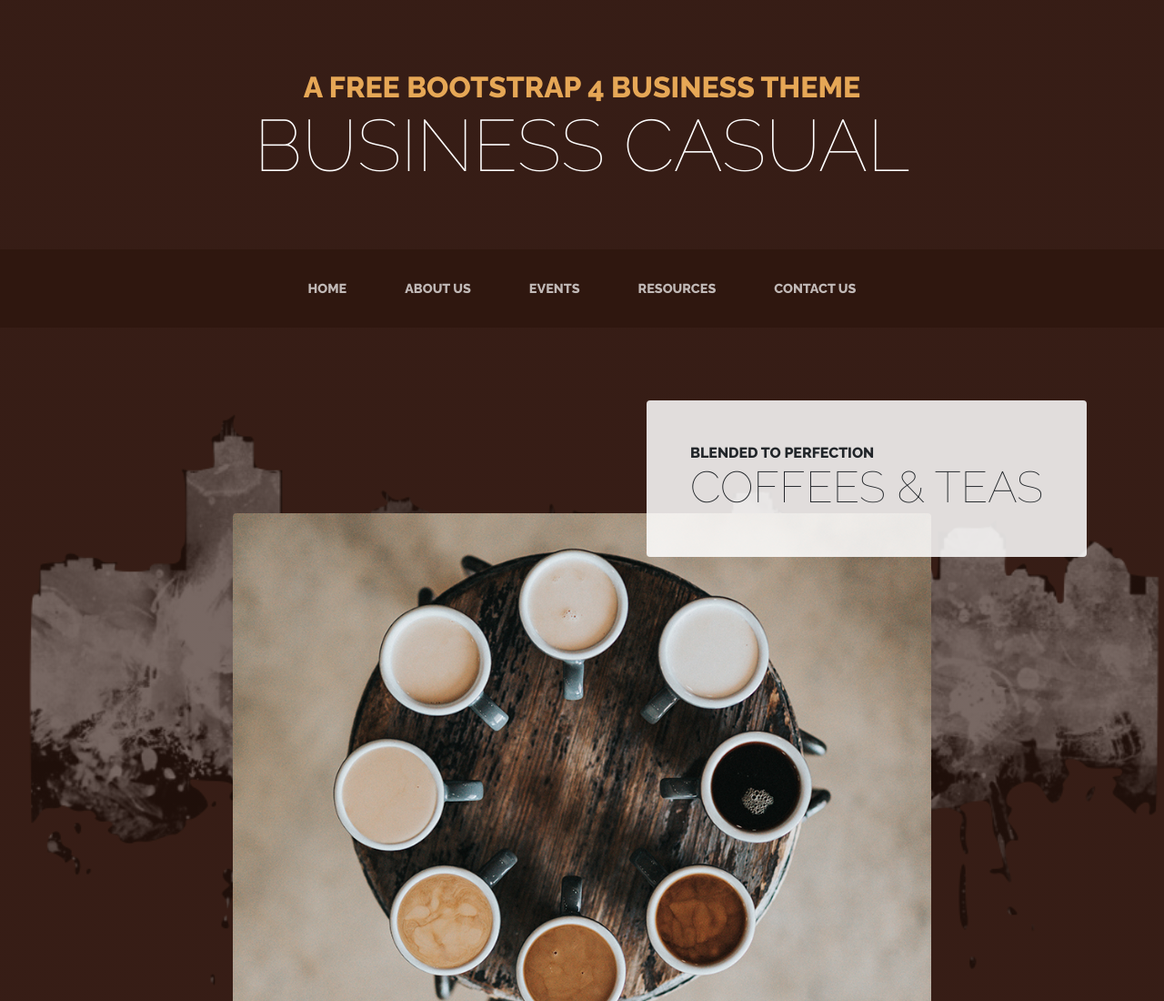
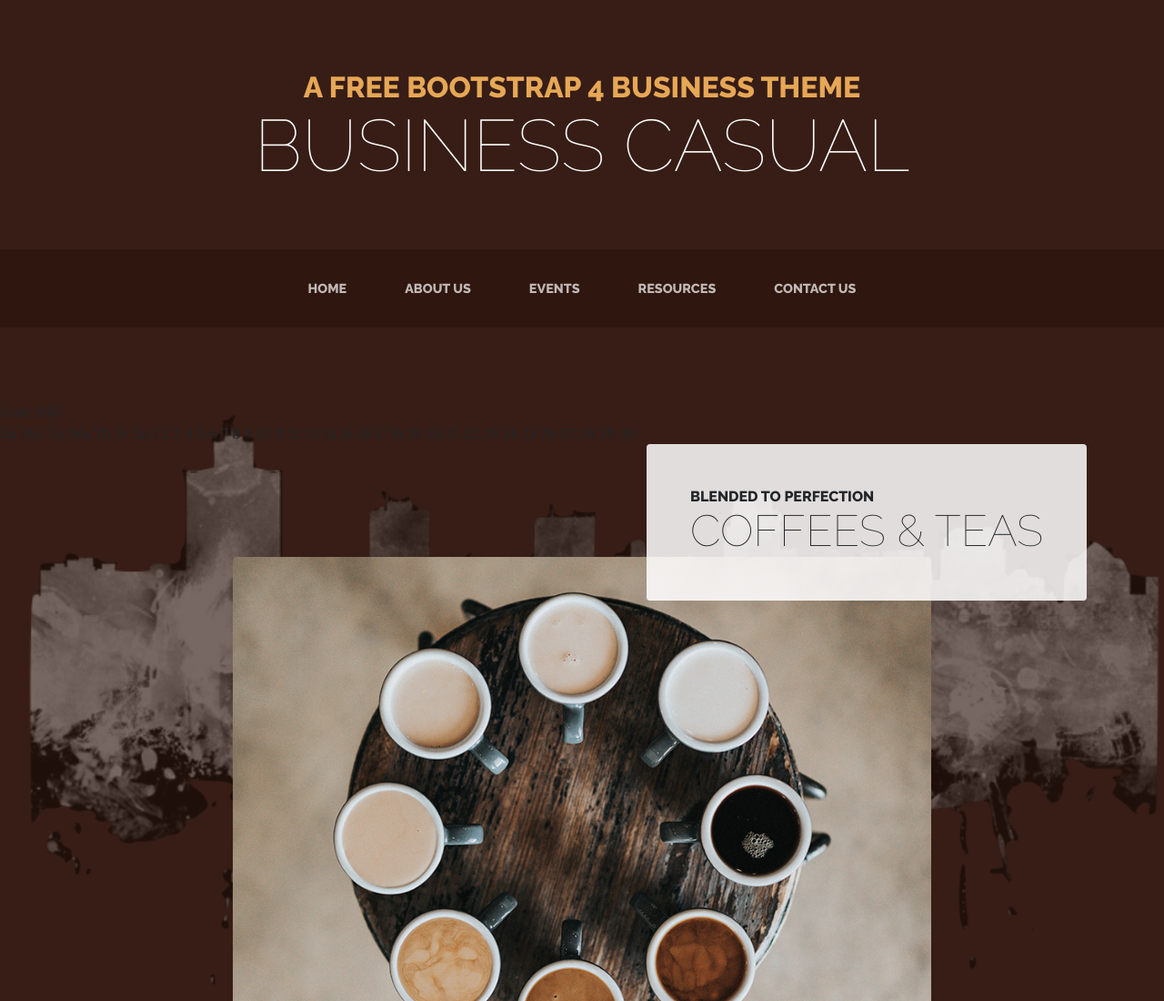
Before and after one commit to smahnke/FANHSUT3, a website: page events.html in a window 1280 px wide. Shown: the top 1100 px of the page at 91% size. Drawn offline with Linux system fonts and the light colour scheme.

Commit message:
Add calendar

```diff
--- a/events.html
+++ b/events.html
@@ -61,6 +61,63 @@
   </nav>
 
   <section class="page-section">
+
+  <!--Calendar-->
+    <div class="jzdbox1 jzdbasf jzdcal">
+
+    <div class="jzdcalt">June 2017</div>
+      <span>Su</span>
+      <span>Mo</span>
+      <span>Tu</span>
+      <span>We</span>
+      <span>Th</span>
+      <span>Fr</span>
+      <span>Sa</span>
+
+      <span class="jzdb"><!--BLANK--></span>
+      <span class="jzdb"><!--BLANK--></span>
+      <span class="jzdb"><!--BLANK--></span>
+      <span class="jzdb"><!--BLANK--></span>
+      <span class="jzdb"><!--BLANK--></span>
+      <span class="jzdb"><!--BLANK--></span>
+      <span>1</span>
+      <span class="circle" data-title="My 25th birthday!">2</span>
+      <span>3</span>
+      <span>4</span>
+      <span>5</span>
+      <span>6</span>
+      <span>7</span>
+      <span>8</span>
+      <span>9</span>
+      <span>10</span>
+      <span>11</span>
+      <span class="circle" data-title="2 month anniversary!">12</span>
+      <span>13</span>
+      <span>14</span>
+      <span>15</span>
+      <span>16</span>
+      <span>17</span>
+      <span>18</span>
+      <span>19</span>
+      <span>20</span>
+      <span>21</span>
+      <span class="circle" data-title="#MusicMonday - share your favorite song!">22</span>
+      <span>23</span>
+      <span>24</span>
+      <span>25</span>
+      <span>26</span>
+      <span>27</span>
+      <span>28</span>
+      <span>29</span>
+      <span>30</span>
+      <span class="jzdb"><!--BLANK--></span>
+      <span class="jzdb"><!--BLANK--></span>
+      <span class="jzdb"><!--BLANK--></span>
+      <span class="jzdb"><!--BLANK--></span>
+      <span class="jzdb"><!--BLANK--></span>
+      <span class="jzdb"><!--BLANK--></span>
+      </div>
+    <!--Event flier-->
     <div class="container">
       <div class="product-item">
         <div class="product-item-title d-flex">
```
